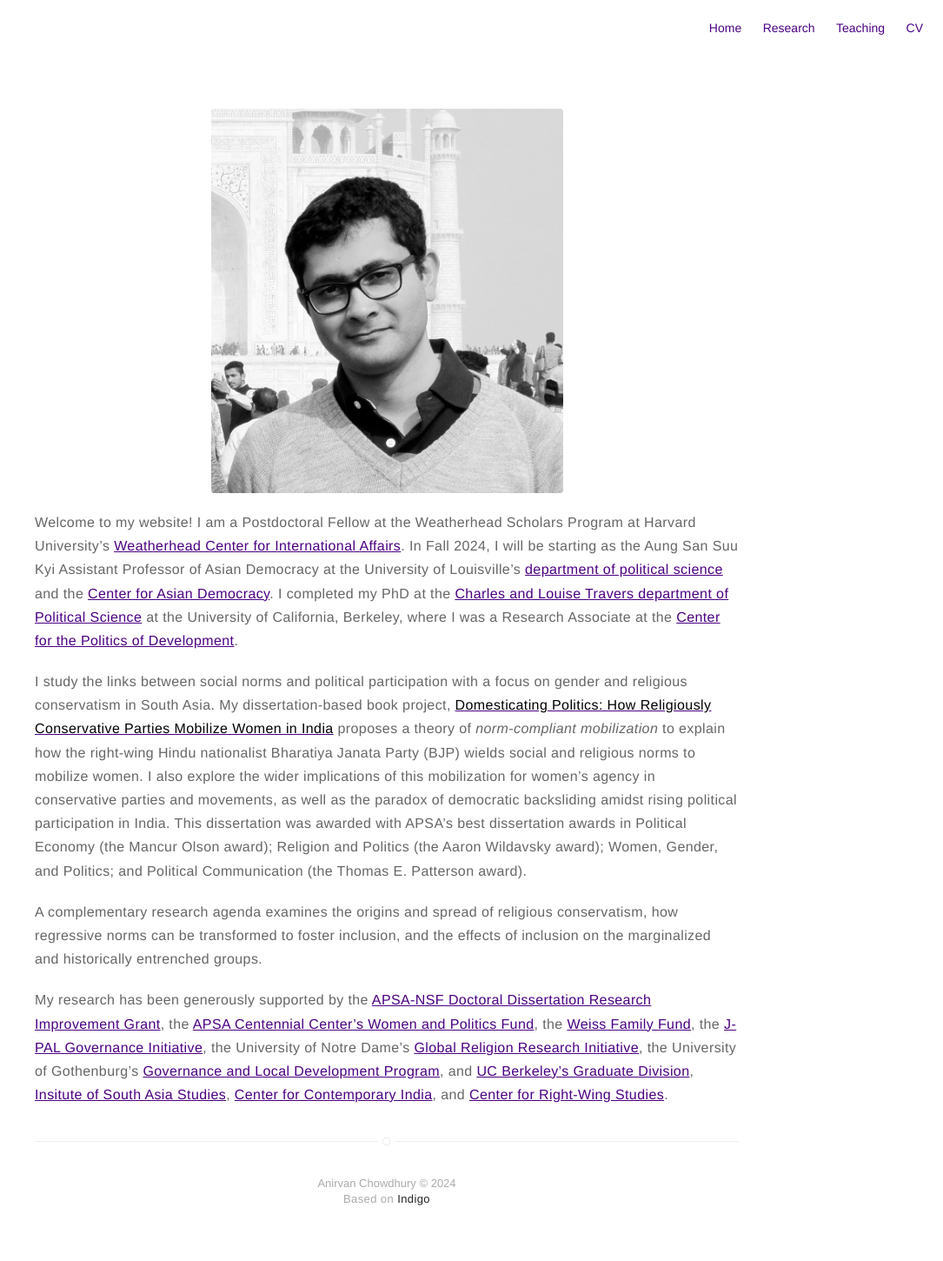
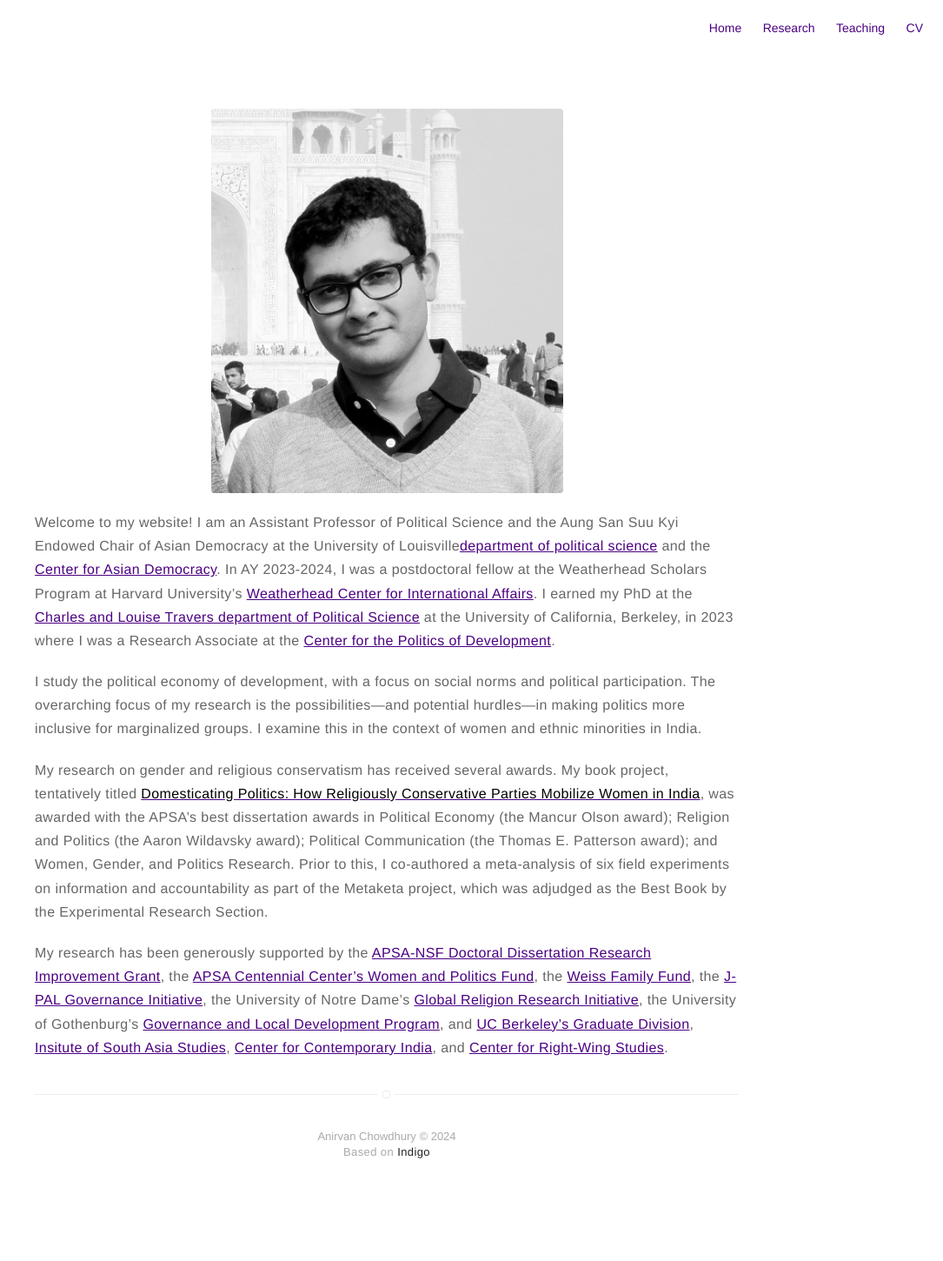
Before and after one commit to anirvanchowdhury/anirvanchowdhury.github.io, a Jekyll site: the page built from about.md, in a window 1280 px wide. Shown: the whole page at 87% size, without its empty margins (195-1280 px from the left). Built offline with Jekyll 4.4.1, drawn with Linux system fonts in a browser that asks for light colours; after the commit the page ends 1396 px from its top, so only the background shows below that.

Commit message:
update uofl

```diff
--- a/_config.yml
+++ b/_config.yml
@@ -51,12 +51,12 @@ github: anirvanchowdhury
 # medium: medium
 # vimeo: myvimeo
 # lanyrd: mylanyrd
-email: achowdhury@g.harvard.edu
+email: anirvan.chowdhury@louisville.edu
 
 authors:
     johndoe:
         name: Anirvan Chowdhury
-        bio: Postdoctoral Fellow, Harvard University
+        bio: Assistant Professor and Endowed Chair of Asian Democracy, University of Louisville
         external-image: false
         picture: assets/images/profile.jpg
         twitter: johndoe
--- a/about.md
+++ b/about.md
@@ -4,11 +4,11 @@ layout: page
 ---
 ![Profile Image]({{ site.url }}/{{ site.picture }})
 
-Welcome to my website! I am a Postdoctoral Fellow at the Weatherhead Scholars Program at Harvard University's [Weatherhead Center for International Affairs](https://wcfia.harvard.edu/). In Fall 2024, I will be starting as the Aung San Suu Kyi Assistant Professor of Asian Democracy at the University of Louisville's [department of political science](https://louisville.edu/politicalscience) and the [Center for Asian Democracy](https://louisville.edu/asiandemocracy). I completed my PhD at the [Charles and Louise Travers department of Political Science](http://polisci.berkeley.edu/) at the University of California, Berkeley, where I was a Research Associate at the [Center for the Politics of Development](http://cpd.berkeley.edu/).
+Welcome to my website! I am an Assistant Professor of Political Science and the Aung San Suu Kyi Endowed Chair of Asian Democracy at the University of Louisville[department of political science](https://louisville.edu/politicalscience) and the [Center for Asian Democracy](https://louisville.edu/asiandemocracy). In AY 2023-2024, I was a postdoctoral fellow at the Weatherhead Scholars Program at Harvard University's [Weatherhead Center for International Affairs](https://wcfia.harvard.edu/). I earned my PhD at the [Charles and Louise Travers department of Political Science](http://polisci.berkeley.edu/) at the University of California, Berkeley, in 2023 where I was a Research Associate at the [Center for the Politics of Development](http://cpd.berkeley.edu/).
 
-I study the links between social norms and political participation with a focus on gender and religious conservatism in South Asia. My dissertation-based book project, [__Domesticating Politics: How Religiously Conservative Parties Mobilize Women in India__](https://anirvanchowdhury.github.io/book/) proposes a theory of _norm-compliant mobilization_ to explain how the right-wing Hindu nationalist Bharatiya Janata Party (BJP) wields social and religious norms to mobilize women. I also explore the wider implications of this mobilization for women's agency in conservative parties and movements, as well as the paradox of democratic backsliding amidst rising political participation in India. This dissertation was awarded with APSA's best dissertation awards in Political Economy (the Mancur Olson award); Religion and Politics (the Aaron Wildavsky award); Women, Gender, and Politics; and Political Communication (the Thomas E. Patterson award).
+I study the political economy of development, with a focus on social norms and political participation. The overarching focus of my research is the possibilities---and potential hurdles---in making politics more inclusive for marginalized groups. I examine this in the context of women and ethnic minorities in India.
 
-A complementary research agenda examines the origins and spread of religious conservatism, how regressive norms can be transformed to foster inclusion, and the effects of inclusion on the marginalized and historically entrenched groups.
+My research on gender and religious conservatism has received several awards. My book project, tentatively titled [__Domesticating Politics: How Religiously Conservative Parties Mobilize Women in India__](https://anirvanchowdhury.github.io/book/), was awarded with the APSA's best dissertation awards in Political Economy (the Mancur Olson award); Religion and Politics (the Aaron Wildavsky award); Political Communication (the Thomas E. Patterson award); and Women, Gender, and Politics Research. Prior to this, I co-authored a meta-analysis of six field experiments on information and accountability as part of the Metaketa project, which was adjudged as the Best Book by the Experimental Research Section.
 
 My research has been generously supported by the [APSA-NSF Doctoral Dissertation Research Improvement Grant](https://www.apsanet.org/ddrig), the [APSA Centennial Center's Women and Politics Fund](https://connect.apsanet.org/centennialcenter/research-grants/), the [Weiss Family Fund](https://bfi.uchicago.edu/the-weiss-fund/), the [J-PAL Governance Initiative](https://www.povertyactionlab.org/initiative/governance-initiative), the University of Notre Dame's [Global Religion Research Initiative](https://grri.nd.edu/), the University of Gothenburg's [Governance and Local Development Program](https://gld.gu.se/), and [UC Berkeley's Graduate Division](https://grad.berkeley.edu/), [Insitute of South Asia Studies](https://southasia.berkeley.edu/), [Center for Contemporary India](https://indiacenter.berkeley.edu/), and [Center for Right-Wing Studies](https://crws.berkeley.edu/).
 
```
